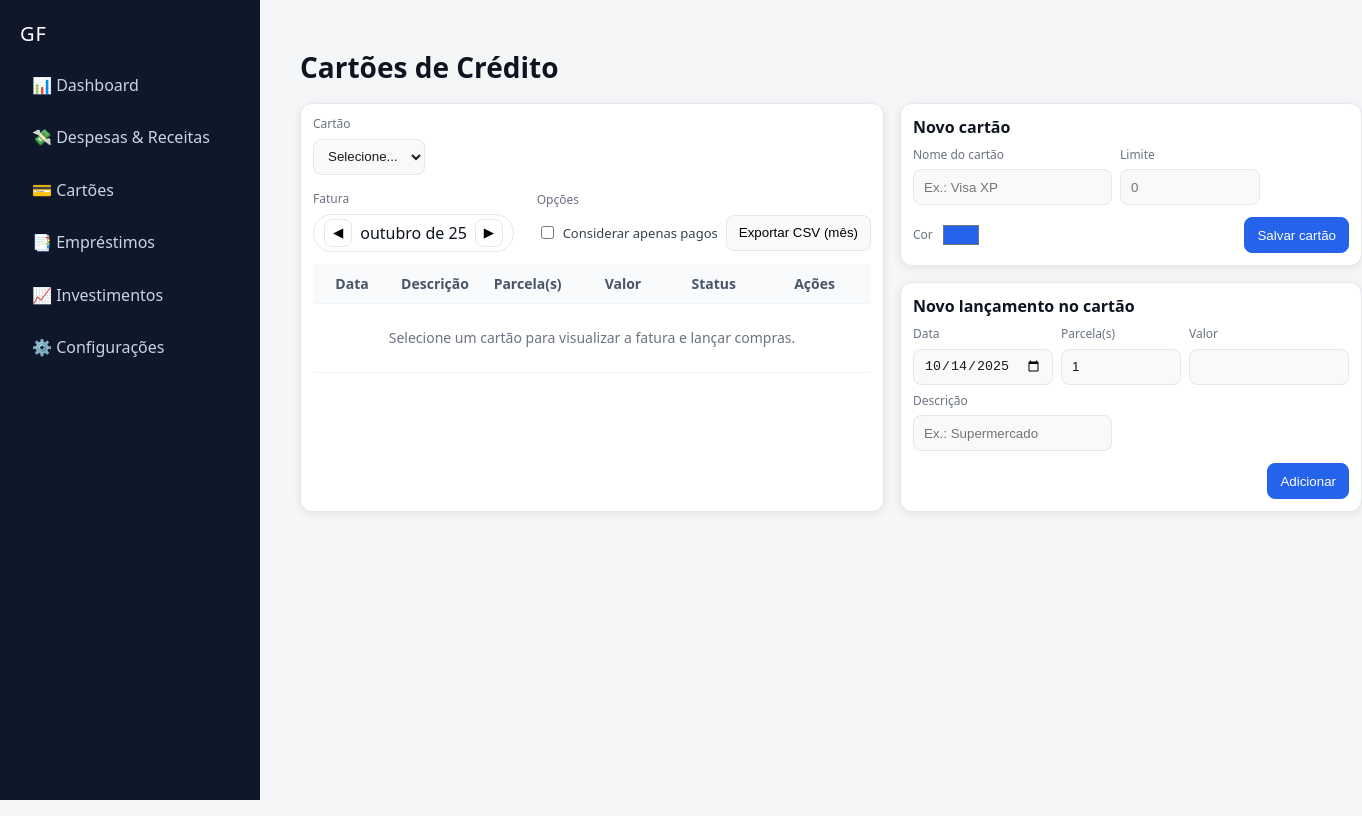
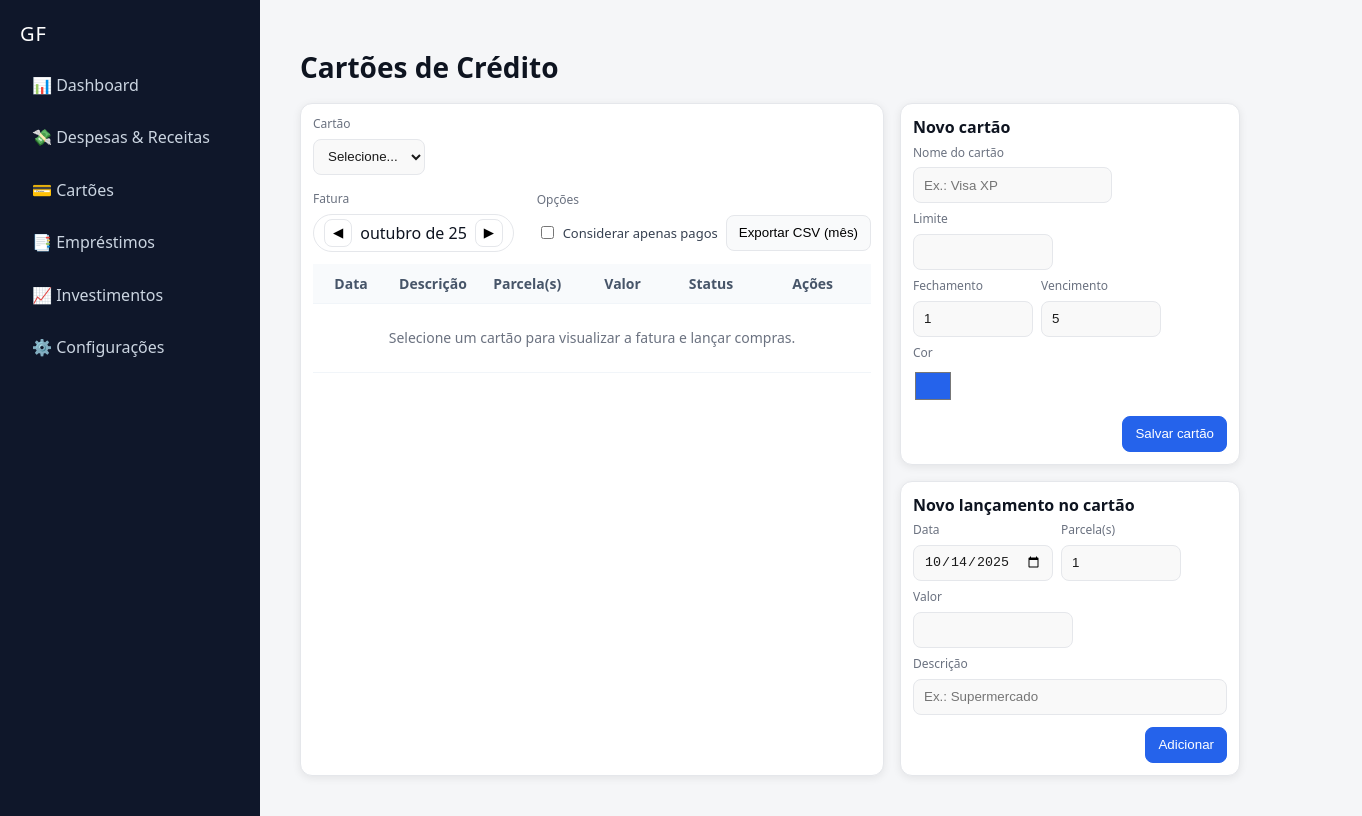
Before and after one commit to Ivanmonteiro-create/gerenciamentofamiliar.site, a Next.js app: page /cartoes in a window 1280 px wide. Shown: the whole page, 1362 px wide, since content can reach past the window. Built offline with nearby package versions, Linux system fonts and the light colour scheme.

Commit message:
Update page.js

```diff
--- a/app/cartoes/page.js
+++ b/app/cartoes/page.js
@@ -3,11 +3,14 @@
 import React, { useEffect, useMemo, useState } from "react";
 
 /* ============================
-   Helpers
+   Chaves de armazenamento
 ============================ */
 const STORAGE_CARDS = "gf_cards_v2";
 const STORAGE_OPS = "gf_card_ops_v2";
 
+/* ============================
+   Utilitários
+============================ */
 const currency = (n = 0) =>
   (isFinite(n) ? n : 0).toLocaleString("pt-PT", {
     style: "currency",
@@ -33,6 +36,8 @@ const monthLabelShort = (dateObj) => {
 
 const yyyymm = (d) => `${d.getFullYear()}-${pad2(d.getMonth() + 1)}`;
 
+const newId = () => Math.random().toString(36).slice(2, 10);
+
 function load(key, fallback) {
   try {
     const raw = localStorage.getItem(key);
@@ -48,21 +53,12 @@ function save(key, data) {
 }
 
 /* ============================
-   Tipos
-============================ */
-/**
- * Cartão: { id, name, limit, color }
- * Operação: { id, cardId, dateISO, description, amount, parcels, status }
- *  - status: "pago" | "pendente"
- */
-const newId = () => Math.random().toString(36).slice(2, 10);
-
-/* ============================
    Página
 ============================ */
 export default function CartoesPage() {
   const [cards, setCards] = useState([]);
   const [ops, setOps] = useState([]);
+
   const [selectedCard, setSelectedCard] = useState("");
   const [monthCursor, setMonthCursor] = useState(() => {
     const d = new Date();
@@ -75,6 +71,8 @@ export default function CartoesPage() {
   const [cardName, setCardName] = useState("");
   const [cardLimit, setCardLimit] = useState("");
   const [cardColor, setCardColor] = useState("#2563eb");
+  const [cardClose, setCardClose] = useState(1);      // dia de fechamento
+  const [cardDue, setCardDue] = useState(5);          // dia de vencimento
 
   // Form nova compra
   const [opDate, setOpDate] = useState(() => new Date().toISOString().slice(0, 10));
@@ -82,16 +80,16 @@ export default function CartoesPage() {
   const [opParcels, setOpParcels] = useState(1);
   const [opAmount, setOpAmount] = useState("");
 
-  // Carrega
+  // Carrega dados
   useEffect(() => {
     const c = load(STORAGE_CARDS, []);
     const o = load(STORAGE_OPS, []);
     setCards(c);
     setOps(o);
-    if (c.length && !selectedCard) setSelectedCard(c[0].id);
+    if (c.length) setSelectedCard(c[0].id);
   }, []);
 
-  // Salva
+  // Persiste
   useEffect(() => save(STORAGE_CARDS, cards), [cards]);
   useEffect(() => save(STORAGE_OPS, ops), [ops]);
 
@@ -102,7 +100,7 @@ export default function CartoesPage() {
     [cards, selectedCard]
   );
 
-  // Compras do cartão (mês atual)
+  // Lançamentos do mês/ cartão selecionado
   const monthOps = useMemo(() => {
     return ops
       .filter((o) => o.cardId === selectedCard)
@@ -111,13 +109,14 @@ export default function CartoesPage() {
       .sort((a, b) => new Date(b.dateISO) - new Date(a.dateISO));
   }, [ops, selectedCard, currentMonthKey, onlyPaid]);
 
+  // Totais do mês
   const totals = useMemo(() => {
-    const allThisMonth = ops
+    const list = ops
       .filter((o) => o.cardId === selectedCard)
       .filter((o) => yyyymm(new Date(o.dateISO)) === currentMonthKey);
 
-    const used = allThisMonth.reduce((s, o) => s + Math.max(0, +o.amount || 0), 0);
-    const pending = allThisMonth
+    const used = list.reduce((s, o) => s + Math.max(0, +o.amount || 0), 0);
+    const pending = list
       .filter((o) => o.status !== "pago")
       .reduce((s, o) => s + Math.max(0, +o.amount || 0), 0);
 
@@ -135,23 +134,32 @@ export default function CartoesPage() {
     const limit = Number(cardLimit || 0);
     if (!name || limit <= 0) return alert("Informe nome e limite do cartão.");
     const id = newId();
-    const next = [...cards, { id, name, limit, color: cardColor }];
+    const next = [
+      ...cards,
+      { id, name, limit, color: cardColor, closeDay: Number(cardClose), dueDay: Number(cardDue) },
+    ];
     setCards(next);
     setSelectedCard(id);
     setCardName("");
     setCardLimit("");
   };
 
+  const saveCardSettings = () => {
+    if (!selected) return;
+    setCards((arr) =>
+      arr.map((c) =>
+        c.id === selected.id
+          ? { ...c, color: cardColor, closeDay: Number(cardClose), dueDay: Number(cardDue) }
+          : c
+      )
+    );
+  };
+
   const deleteCard = (id) => {
-    if (!confirm("Excluir este cartão e suas compras do histórico do mês atual?")) return;
+    if (!confirm("Excluir este cartão e seus lançamentos?")) return;
     setCards((arr) => arr.filter((c) => c.id !== id));
     setOps((arr) => arr.filter((o) => o.cardId !== id));
     if (selectedCard === id) setSelectedCard("");
-  };
-
-  const saveCardColor = () => {
-    if (!selected) return;
-    setCards((arr) => arr.map((c) => (c.id === selected.id ? { ...c, color: cardColor } : c)));
   };
 
   const addOp = () => {
@@ -203,6 +211,8 @@ export default function CartoesPage() {
     const rows = [
       ["Cartão", selected.name],
       ["Mês", monthLabelShort(monthCursor)],
+      ["Fechamento", selected.closeDay ?? ""],
+      ["Vencimento", selected.dueDay ?? ""],
       [],
       ["Data", "Descrição", "Parcela(s)", "Valor", "Status"],
       ...monthOps.map((o) => [
@@ -218,7 +228,7 @@ export default function CartoesPage() {
       rows.map((r) => r.map((c) => `"${String(c).replace(/"/g, '""')}"`).join(";")).join("\n");
     const a = document.createElement("a");
     a.href = encodeURI(csv);
-    a.download = `cartao_${selected.name}_${currentMonthKey}.csv`;
+    a.download = `cartao_${selected.name}_${yyyymm(monthCursor)}.csv`;
     a.click();
   };
 
@@ -228,18 +238,26 @@ export default function CartoesPage() {
     setMonthCursor(d);
   };
 
+  // Sincroniza campos do cartão selecionado
+  useEffect(() => {
+    if (!selected) return;
+    setCardColor(selected.color || "#2563eb");
+    setCardClose(selected.closeDay ?? 1);
+    setCardDue(selected.dueDay ?? 5);
+  }, [selected]);
+
   /* ============================
      UI
   ============================ */
   return (
     <div className="wrap">
-      {/* Título */}
       <h1 className="title">Cartões de Crédito</h1>
 
       <div className="grid">
-        {/* Coluna 1: Detalhes do cartão + Fatura */}
+        {/* COLUNA ESQUERDA — cartão + fatura (layout “antigo”) */}
         <section className="card">
-          <div className="row between">
+          {/* Linha cartão + resumo + fechamento/vencimento */}
+          <div className="row between wrap-gap">
             <div className="col">
               <label className="lbl">Cartão</label>
               <select
@@ -258,19 +276,61 @@ export default function CartoesPage() {
 
             {selected && (
               <div className="col" style={{ minWidth: 240 }}>
-                <label className="lbl">Resumo</label>
+                <label className="lbl">Resumo do mês</label>
                 <div className="summary">
                   <div><small>Limite</small><b>{currency(totals.limit)}</b></div>
-                  <div><small>Usado (mês)</small><b>{currency(totals.used)}</b></div>
-                  <div><small>Pendente (mês)</small><b>{currency(totals.pending)}</b></div>
+                  <div><small>Usado</small><b>{currency(totals.used)}</b></div>
+                  <div><small>Pendente</small><b>{currency(totals.pending)}</b></div>
                   <div><small>Disponível</small><b>{currency(totals.available)}</b></div>
+                </div>
+              </div>
+            )}
+
+            {selected && (
+              <div className="col" style={{ minWidth: 260 }}>
+                <label className="lbl">Configuração do cartão</label>
+                <div className="row gap8">
+                  <div className="col" style={{ width: 110 }}>
+                    <label className="lbl">Fechamento</label>
+                    <input
+                      type="number"
+                      min={1}
+                      max={31}
+                      className="inp"
+                      value={cardClose}
+                      onChange={(e) => setCardClose(e.target.value)}
+                    />
+                  </div>
+                  <div className="col" style={{ width: 110 }}>
+                    <label className="lbl">Vencimento</label>
+                    <input
+                      type="number"
+                      min={1}
+                      max={31}
+                      className="inp"
+                      value={cardDue}
+                      onChange={(e) => setCardDue(e.target.value)}
+                    />
+                  </div>
+                  <div className="col" style={{ width: 90 }}>
+                    <label className="lbl">Cor</label>
+                    <input
+                      type="color"
+                      value={cardColor}
+                      onChange={(e) => setCardColor(e.target.value)}
+                      style={{ width: 40, height: 36, padding: 0, border: "none", background: "transparent" }}
+                    />
+                  </div>
+                </div>
+                <div className="row right mt8">
+                  <button className="btn" onClick={saveCardSettings}>Salvar</button>
                 </div>
               </div>
             )}
           </div>
 
-          {/* Fatura (mês) */}
-          <div className="row between mt16">
+          {/* Linha fatura (mês) + opções */}
+          <div className="row between mt16 wrap-gap">
             <div className="col">
               <label className="lbl">Fatura</label>
               <div className="pill">
@@ -295,17 +355,17 @@ export default function CartoesPage() {
             </div>
           </div>
 
-          {/* Tabela de lançamentos */}
-          <div className="table-wrap">
+          {/* Tabela (com rolagem horizontal própria) */}
+          <div className="table-scroll">
             <table className="tbl">
               <thead>
                 <tr>
                   <th style={{ width: 110, textAlign: "center" }}>Data</th>
                   <th style={{ textAlign: "left" }}>Descrição</th>
-                  <th style={{ width: 110, textAlign: "center" }}>Parcela(s)</th>
+                  <th style={{ width: 120, textAlign: "center" }}>Parcela(s)</th>
                   <th style={{ width: 140, textAlign: "center" }}>Valor</th>
                   <th style={{ width: 120, textAlign: "center" }}>Status</th>
-                  <th style={{ width: 180, textAlign: "center" }}>Ações</th>
+                  <th style={{ width: 200, textAlign: "center" }}>Ações</th>
                 </tr>
               </thead>
               <tbody>
@@ -318,23 +378,17 @@ export default function CartoesPage() {
                         <td style={{ textAlign: "center" }}>{o.parcels}</td>
                         <td style={{ textAlign: "center" }}>{currency(o.amount)}</td>
                         <td style={{ textAlign: "center" }}>
-                          <span
-                            className={`badge ${o.status === "pago" ? "ok" : "warn"}`}
-                          >
+                          <span className={`badge ${o.status === "pago" ? "ok" : "warn"}`}>
                             {o.status === "pago" ? "Pago" : "Pendente"}
                           </span>
                         </td>
                         <td style={{ textAlign: "center" }}>
                           <div className="row center gap8">
-                            <button className="btn-ghost" onClick={() => editOp(o.id)}>
-                              Editar
-                            </button>
+                            <button className="btn-ghost" onClick={() => editOp(o.id)}>Editar</button>
                             <button className="btn-ghost" onClick={() => togglePaid(o.id)}>
                               {o.status === "pago" ? "Marcar pendente" : "Marcar pago"}
                             </button>
-                            <button className="btn-danger" onClick={() => deleteOp(o.id)}>
-                              Excluir
-                            </button>
+                            <button className="btn-danger" onClick={() => deleteOp(o.id)}>Excluir</button>
                           </div>
                         </td>
                       </tr>
@@ -358,12 +412,12 @@ export default function CartoesPage() {
           </div>
         </section>
 
-        {/* Coluna 2: novo cartão + novo lançamento */}
+        {/* COLUNA DIREITA — novo cartão + novo lançamento */}
         <aside className="col-side">
           {/* Novo cartão */}
           <section className="card">
             <h3 className="sec-title">Novo cartão</h3>
-            <div className="row gap8">
+            <div className="row gap8 wrap-gap">
               <div className="col">
                 <label className="lbl">Nome do cartão</label>
                 <input
@@ -381,44 +435,54 @@ export default function CartoesPage() {
                   min="0"
                   value={cardLimit}
                   onChange={(e) => setCardLimit(e.target.value)}
-                  placeholder="0"
                 />
               </div>
             </div>
-            <div className="row between mt12">
-              <div className="row center gap8">
-                <label className="lbl" style={{ margin: 0 }}>Cor</label>
+
+            <div className="row gap8 wrap-gap mt8">
+              <div className="col" style={{ width: 120 }}>
+                <label className="lbl">Fechamento</label>
+                <input
+                  type="number"
+                  min={1}
+                  max={31}
+                  className="inp"
+                  value={cardClose}
+                  onChange={(e) => setCardClose(e.target.value)}
+                />
+              </div>
+              <div className="col" style={{ width: 120 }}>
+                <label className="lbl">Vencimento</label>
+                <input
+                  type="number"
+                  min={1}
+                  max={31}
+                  className="inp"
+                  value={cardDue}
+                  onChange={(e) => setCardDue(e.target.value)}
+                />
+              </div>
+              <div className="col" style={{ width: 120 }}>
+                <label className="lbl">Cor</label>
                 <input
                   type="color"
                   value={cardColor}
                   onChange={(e) => setCardColor(e.target.value)}
-                  style={{ width: 40, height: 28, padding: 0, border: "none", background: "transparent" }}
+                  style={{ width: 40, height: 36, padding: 0, border: "none", background: "transparent" }}
                 />
               </div>
-              <div className="row gap8">
-                {selected && (
-                  <button className="btn" onClick={saveCardColor}>Salvar cor</button>
-                )}
-                <button className="btn primary" onClick={addCard}>Salvar cartão</button>
-              </div>
             </div>
-            {selected && (
-              <div className="row between mt8">
-                <small style={{ color: "#6b7280" }}>
-                  Ativo: <b style={{ color: selected.color }}>{selected.name}</b>
-                </small>
-                <button className="btn-danger" onClick={() => deleteCard(selected.id)}>
-                  Excluir cartão
-                </button>
-              </div>
-            )}
+
+            <div className="row right mt12">
+              <button className="btn primary" onClick={addCard}>Salvar cartão</button>
+            </div>
           </section>
 
-          {/* Novo lançamento no cartão */}
+          {/* Nova compra */}
           <section className="card">
             <h3 className="sec-title">Novo lançamento no cartão</h3>
-            <div className="row gap8">
-              <div className="col" style={{ maxWidth: 140 }}>
+            <div className="row gap8 wrap-gap">
+              <div className="col" style={{ width: 140 }}>
                 <label className="lbl">Data</label>
                 <input
                   type="date"
@@ -427,7 +491,7 @@ export default function CartoesPage() {
                   onChange={(e) => setOpDate(e.target.value)}
                 />
               </div>
-              <div className="col" style={{ maxWidth: 120 }}>
+              <div className="col" style={{ width: 120 }}>
                 <label className="lbl">Parcela(s)</label>
                 <input
                   type="number"
@@ -437,7 +501,7 @@ export default function CartoesPage() {
                   onChange={(e) => setOpParcels(e.target.value)}
                 />
               </div>
-              <div className="col" style={{ maxWidth: 160 }}>
+              <div className="col" style={{ width: 160 }}>
                 <label className="lbl">Valor</label>
                 <input
                   type="number"
@@ -449,8 +513,9 @@ export default function CartoesPage() {
                 />
               </div>
             </div>
-            <div className="row gap8 mt8">
-              <div className="col">
+
+            <div className="row mt8">
+              <div className="col" style={{ width: "100%" }}>
                 <label className="lbl">Descrição</label>
                 <input
                   className="inp"
@@ -460,6 +525,7 @@ export default function CartoesPage() {
                 />
               </div>
             </div>
+
             <div className="row right mt12">
               <button className="btn primary" onClick={addOp} disabled={!selected}>
                 Adicionar
@@ -474,20 +540,19 @@ export default function CartoesPage() {
         .title { font-size: 28px; font-weight: 800; margin: 8px 0 16px; }
         .grid { display: grid; grid-template-columns: 1fr 340px; gap: 16px; }
         .card { background: #fff; border: 1px solid #e5e7eb; border-radius: 12px; padding: 12px; }
-        .sec-title { margin: 0 0 8px; font-size: 16px; font-weight: 700; }
         .row { display: flex; align-items: center; }
         .between { justify-content: space-between; }
+        .right { justify-content: flex-end; }
         .center { justify-content: center; }
-        .right { justify-content: flex-end; }
         .gap8 { gap: 8px; }
+        .wrap-gap { row-gap: 8px; column-gap: 8px; flex-wrap: wrap; }
         .mt8 { margin-top: 8px; }
         .mt12 { margin-top: 12px; }
         .mt16 { margin-top: 16px; }
         .col { display: flex; flex-direction: column; gap: 6px; }
         .lbl { font-size: 12px; color: #6b7280; }
         .inp {
-          height: 36px; padding: 6px 10px; border: 1px solid #e5e7eb; border-radius: 8px;
-          outline: none;
+          height: 36px; padding: 6px 10px; border: 1px solid #e5e7eb; border-radius: 8px; outline: none;
         }
         .inp:focus { border-color: #93c5fd; box-shadow: 0 0 0 2px rgba(59,130,246,.15); }
         .btn {
@@ -502,18 +567,22 @@ export default function CartoesPage() {
         .btn.primary:hover { background: #1d4ed8; border-color: #1d4ed8; }
         .chk { display: inline-flex; align-items: center; gap: 6px; font-size: 13px; color: #374151; }
         .pill { display: inline-flex; align-items: center; gap: 8px; padding: 4px 10px; border: 1px solid #e5e7eb; border-radius: 999px; background: #fff; }
+
         .summary {
           display: grid; grid-template-columns: repeat(2, minmax(0,1fr)); gap: 8px;
           border: 1px dashed #e5e7eb; border-radius: 10px; padding: 8px;
         }
-        .table-wrap { margin-top: 12px; overflow-x: auto; }
+
+        .table-scroll { margin-top: 12px; overflow-x: auto; }
         .tbl { width: 100%; border-collapse: collapse; }
-        .tbl th, .tbl td { padding: 10px; border-bottom: 1px solid #f1f5f9; font-size: 14px; }
+        .tbl th, .tbl td { padding: 10px; border-bottom: 1px solid #f1f5f9; font-size: 14px; white-space: nowrap; }
         .tbl thead th { background: #f8fafc; color: #475569; }
         .badge { display: inline-flex; align-items: center; justify-content: center; min-width: 80px; height: 26px; padding: 0 8px; border-radius: 999px; font-weight: 600; font-size: 12px; }
         .badge.ok { background: #ecfdf5; color: #059669; }
         .badge.warn { background: #fff7ed; color: #c2410c; }
+
         .col-side { display: grid; gap: 16px; }
+
         @media (max-width: 1024px) {
           .grid { grid-template-columns: 1fr; }
         }
```
